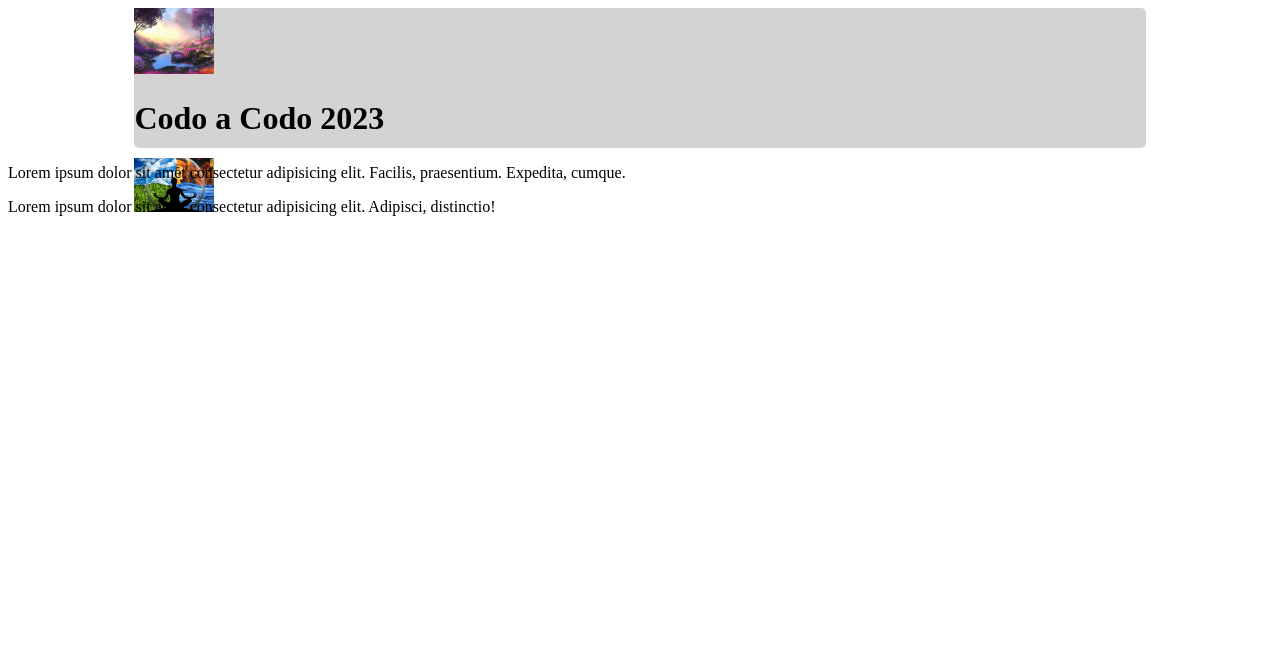
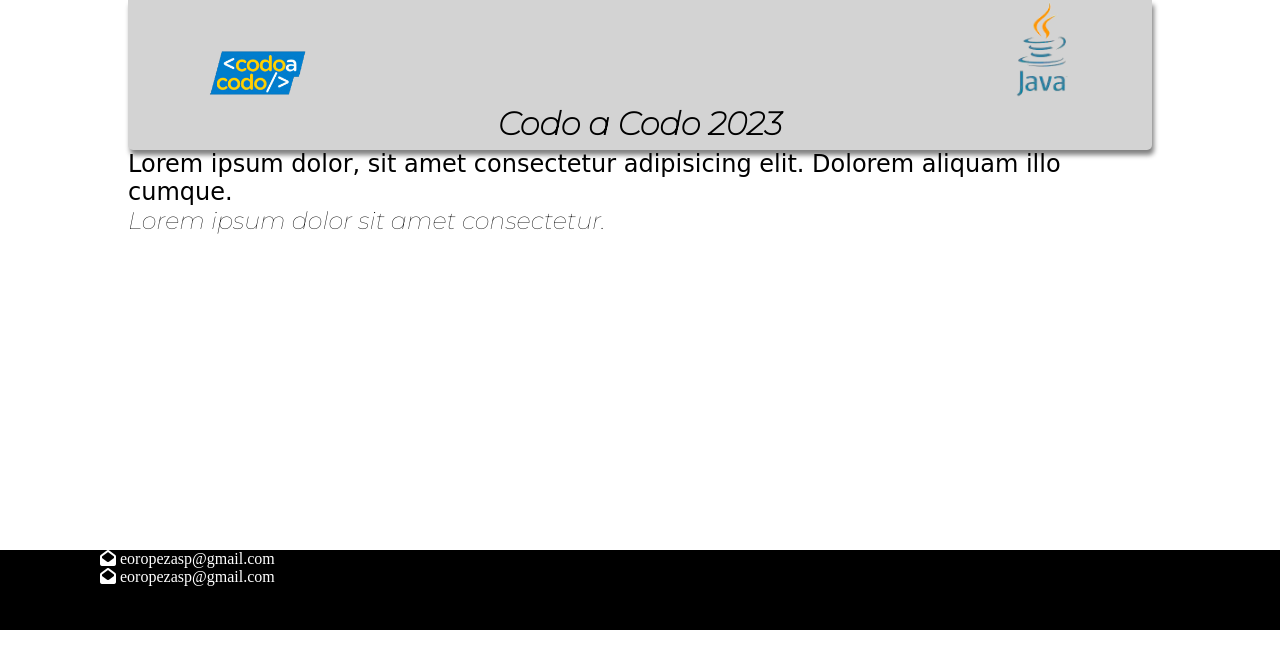
Before and after one commit to eoropezasp/23066, a plain HTML site: page Clases/Clase07/inde.html in a window 1280 px wide. Drawn offline with nearby package versions, Linux system fonts and the light colour scheme; a web font is replaced by a local one.

Commit message:
28/03 17:00

```diff
--- a/Clases/Clase07/css/style.css
+++ b/Clases/Clase07/css/style.css
@@ -1,7 +1,43 @@
+*{
+    margin: 0;
+    padding: 0;
+}
+
+h1{
+    text-align: center;
+    /*font-family: 'Dawning of a New Day', cursive;*/
+    font-family: 'Montserrat', sans-serif;
+}
+
+main{
+    margin-top: 20px;
+    width: 80%;
+    margin: auto;
+    height: 400px;
+}
+
+main section p{
+    font-family: 'Dawning of a New Day', cursive;
+    font-size: 24px;
+}
+
+.TextoMontserrat{
+    font-family: 'Montserrat', sans-serif;
+    font-size: 24px;
+}
+
 header{
     width: 80%;
-    height: 140px;
-    background-color: lightgrey;
-    border-radius: 5px;
+    height: 150px;
+    background-color: lightgray;
+    border-radius: 0px 0px 5px 5px;
     margin: auto;
+    box-shadow: 2px 5px 5px grey;
 }
+
+footer{
+    width: 100%;
+    height: 80px;
+    background-color: black;
+    color: white;
+}
--- a/Clases/Clase07/inde.html
+++ b/Clases/Clase07/inde.html
@@ -1,31 +1,45 @@
 <!DOCTYPE html>
 <html lang="en">
+
 <head>
     <meta charset="UTF-8">
     <meta http-equiv="X-UA-Compatible" content="IE=edge">
     <meta name="viewport" content="width=device-width, initial-scale=1.0">
     <link rel="stylesheet" href="css/style.css">
+
+    <link rel="preconnect" href="https://fonts.googleapis.com">
+    <link rel="preconnect" href="https://fonts.gstatic.com" crossorigin>
+    <link
+        href="https://fonts.googleapis.com/css2?family=Dawning+of+a+New+Day&family=Montserrat:ital,wght@1,100&display=swap"
+        rel="stylesheet">
+    <script src="https://kit.fontawesome.com/263ef2daec.js" crossorigin="anonymous"></script>
+    <link rel="stylesheet" href="https://cdnjs.cloudflare.com/ajax/libs/animate.css/4.1.1/animate.min.css" />
     <title>Document</title>
 </head>
+
 <body>
     <header>
-        <img src="img/imagen02.jpg" alt="" width="80px">
-<h1>Codo a Codo 2023</h1>
-<img src="img/imagen03.jpg" alt="" width="80px">
+        <img src="img/LogoCac.png" alt="Logo cac" width="100px" style="margin-left: 80px;">
+        <img src="img/LogoJava.png" alt="Logo java" height="100px" style="margin-left: 700px;">
+        <h1 class="animate__animated animate__fadeInBottomLeft">Codo a Codo 2023</h1>
     </header>
 
     <main>
         <section>
-            <p>Lorem ipsum dolor sit amet consectetur adipisicing elit. Facilis, praesentium. Expedita, cumque.</p>
+            <p>Lorem ipsum dolor, sit amet consectetur adipisicing elit. Dolorem aliquam illo cumque.</p>
         </section>
-        <p>Lorem ipsum dolor sit amet consectetur adipisicing elit. Adipisci, distinctio!</p>
+        <p class="TextoMontserrat">Lorem ipsum dolor sit amet consectetur.</p>
+
 
     </main>
 
 
     <footer>
+        <p style="margin-left: 100px;"><i class="fa-solid fa-envelope-open"></i> eoropezasp@gmail.com</p>
+        <p style="margin-left: 100px;"><i class="fa-solid fa-envelope-open"></i> eoropezasp@gmail.com</p>
 
 
     </footer>
 </body>
+
 </html>
```
Also changed, not shown: Clases/Clase07/img/LogoCac.png (added), Clases/Clase07/img/LogoJava.png (added), Clases/Clase07/img/OIP.jpg (added), Clases/Clase07/img/fondo.jpg (added), Clases/Clase07/img/fondo_chico.jpg (added), Clases/Clase07/img/imagen01.jpg (deleted), Clases/Clase07/img/imagen02.jpg (deleted), Clases/Clase07/img/imagen03.jpg (deleted), Clases/Clase07/img/imagen04.jpg (deleted), Clases/Clase07/img/imagen05.webp (deleted), Clases/Clase07/img/imagen06.png (deleted), Clases/Clase07/img/thumbnail_youtube.jpeg (added).
